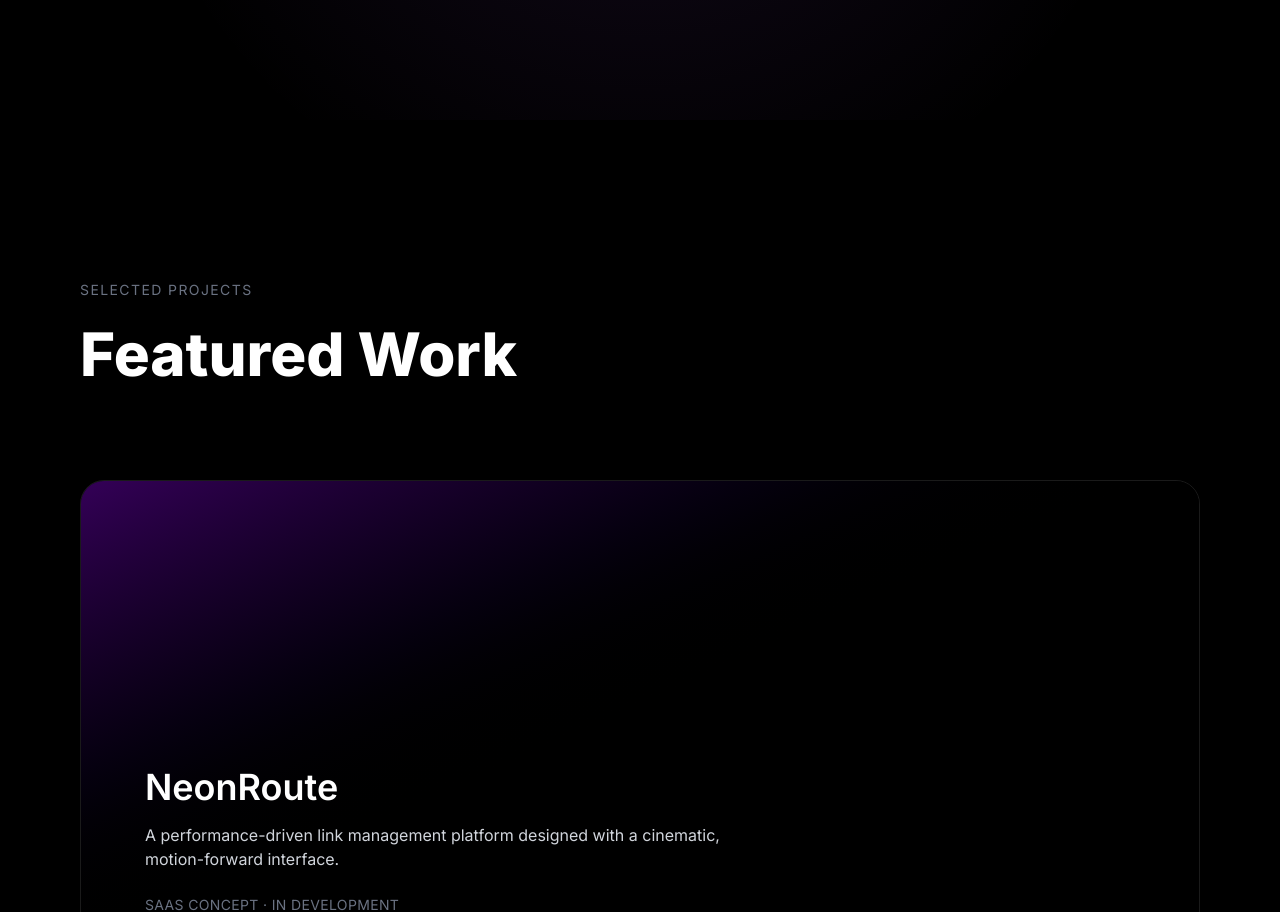
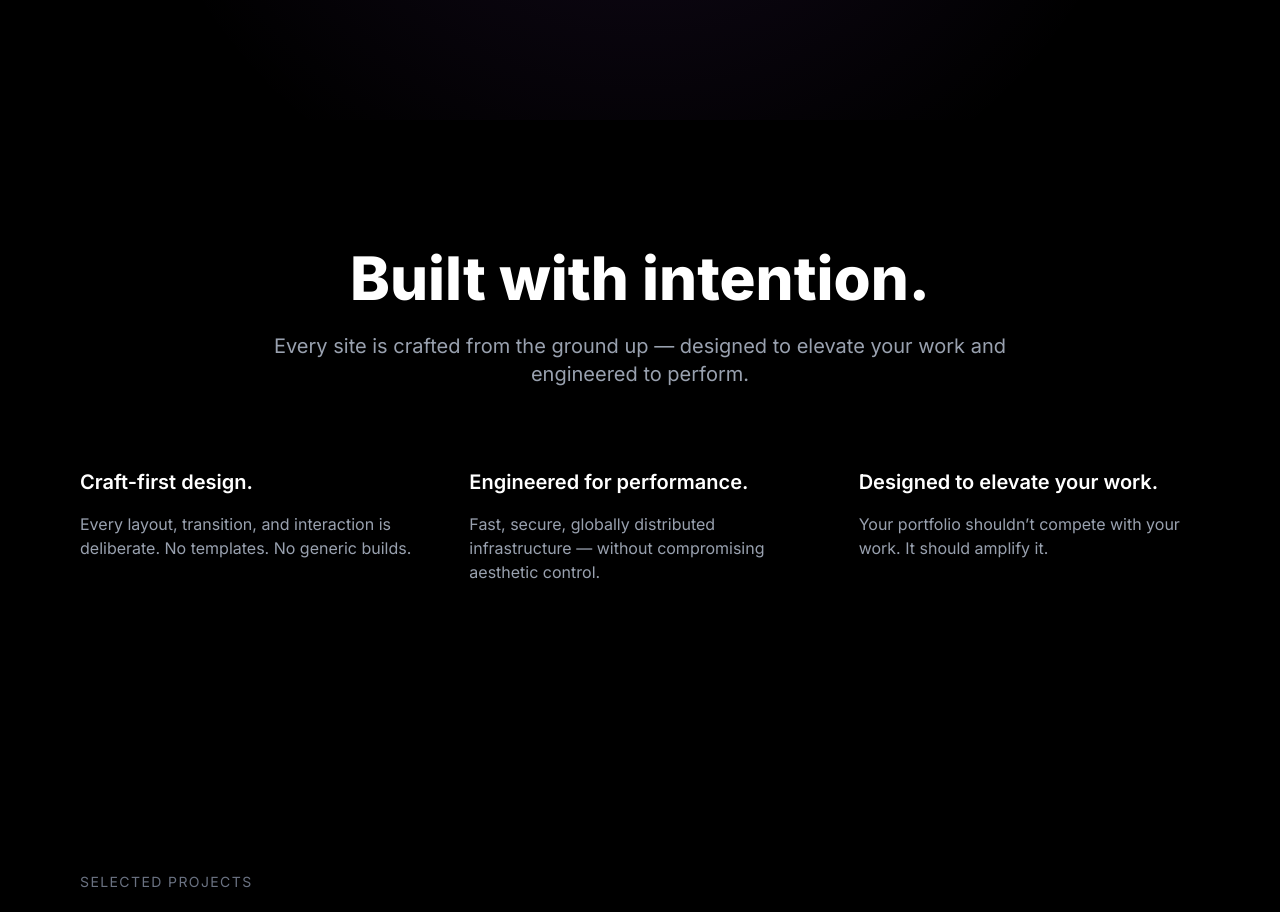
Before and after one commit to raghent/ghent-studio, a React (Vite) app: page / in a window 1280 px wide. Shown: the part 680-1592 px from the top of the page. Built offline with nearby package versions, Linux system fonts and the light colour scheme.

Commit message:
Add Why Ghent Studio section

```diff
--- a/src/App.jsx
+++ b/src/App.jsx
@@ -1,6 +1,7 @@
 import { Routes, Route } from "react-router-dom"
 import Navbar from "./components/Navbar"
 import Hero from "./sections/Hero"
+import Why from "./sections/Why"
 import Work from "./sections/Work"
 import Pricing from "./sections/Pricing"
 import Contact from "./sections/Contact"
@@ -11,6 +12,7 @@ function Home() {
     <>
       <Navbar />
       <Hero />
+      <Why />
       <Work />
       <Pricing />
       <Contact />
--- /dev/null
+++ b/src/sections/Why.jsx
@@ -0,0 +1,71 @@
+import { motion } from "framer-motion"
+
+export default function Why() {
+  return (
+    <section className="py-32 px-8 md:px-20 bg-black text-white">
+      <div className="max-w-6xl mx-auto">
+
+        <motion.div
+          initial={{ opacity: 0, y: 40 }}
+          whileInView={{ opacity: 1, y: 0 }}
+          transition={{ duration: 0.8 }}
+          viewport={{ once: true }}
+          className="mb-20 text-center"
+        >
+          <h2 className="text-4xl md:text-6xl font-bold mb-6">
+            Built with intention.
+          </h2>
+          <p className="text-gray-400 text-lg md:text-xl max-w-3xl mx-auto">
+            Every site is crafted from the ground up — designed to elevate your work and engineered to perform.
+          </p>
+        </motion.div>
+
+        <div className="grid md:grid-cols-3 gap-12">
+
+          <motion.div
+            initial={{ opacity: 0, y: 40 }}
+            whileInView={{ opacity: 1, y: 0 }}
+            transition={{ duration: 0.8, delay: 0.1 }}
+            viewport={{ once: true }}
+          >
+            <h3 className="text-xl font-semibold mb-4">
+              Craft-first design.
+            </h3>
+            <p className="text-gray-400">
+              Every layout, transition, and interaction is deliberate. No templates. No generic builds.
+            </p>
+          </motion.div>
+
+          <motion.div
+            initial={{ opacity: 0, y: 40 }}
+            whileInView={{ opacity: 1, y: 0 }}
+            transition={{ duration: 0.8, delay: 0.2 }}
+            viewport={{ once: true }}
+          >
+            <h3 className="text-xl font-semibold mb-4">
+              Engineered for performance.
+            </h3>
+            <p className="text-gray-400">
+              Fast, secure, globally distributed infrastructure — without compromising aesthetic control.
+            </p>
+          </motion.div>
+
+          <motion.div
+            initial={{ opacity: 0, y: 40 }}
+            whileInView={{ opacity: 1, y: 0 }}
+            transition={{ duration: 0.8, delay: 0.3 }}
+            viewport={{ once: true }}
+          >
+            <h3 className="text-xl font-semibold mb-4">
+              Designed to elevate your work.
+            </h3>
+            <p className="text-gray-400">
+              Your portfolio shouldn’t compete with your work. It should amplify it.
+            </p>
+          </motion.div>
+
+        </div>
+      </div>
+    </section>
+  )
+}
```
